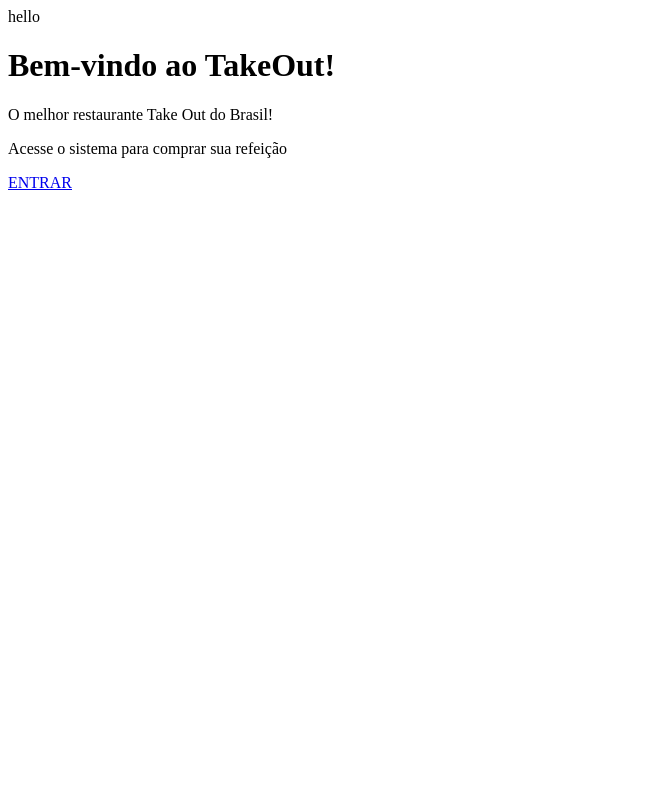
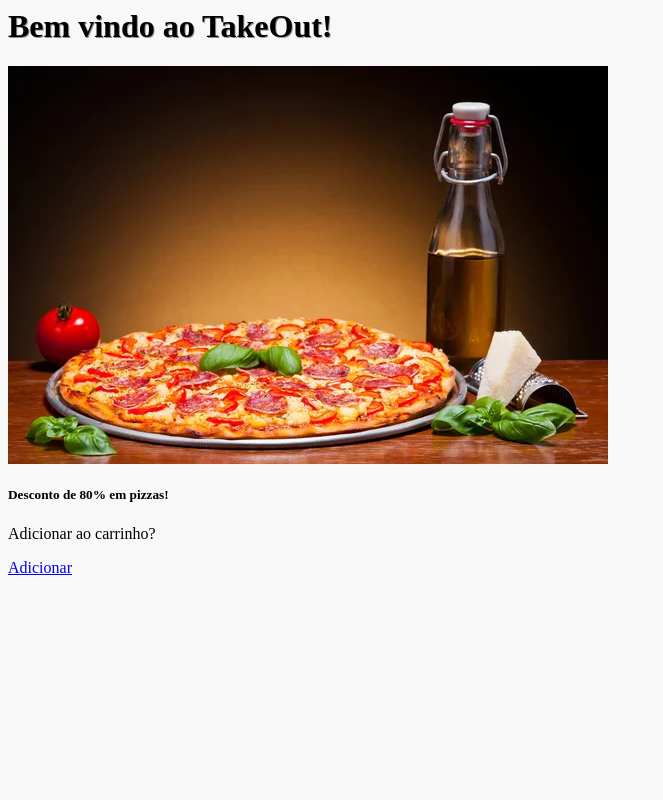
Before and after one commit to Joviviz/Site-Restaurante-Take-Out, a Flask app: template app/views/home.html in a window 1280 px wide. Shown: the whole page, without its empty margins (0-663 px from the left). Run offline with Flask 3, Linux system fonts and the light colour scheme; the template is opened without the code that fills it, so the values that code supplies are empty.

Commit message:
arquivo sobre front-back, melhorias navbar, home.html 40%

```diff
--- a/app/views/home.html
+++ b/app/views/home.html
@@ -1,11 +1,22 @@
 <link href="/app/views/static/css/home.css" rel="stylesheet" />
 
 <ng-include src="'views/templates/navbar.html'"></ng-include>
-hello
+
+<h1 class="bemvindo-h1">Bem vindo ao TakeOut!</h1>
 
 <div class="container mt-5">
-    <h1>Bem-vindo ao TakeOut!</h1>
-    <p>O melhor restaurante Take Out do Brasil!</p>
-    <p>Acesse o sistema para comprar sua refeição</p>
-    <a href="#!login" class="btn btn-primary">ENTRAR</a>
+
+    <!--BACKEND - Lista de Ofertas a ser carregada-->
+  <div class="card" style="width: 18rem">
+    <img src="/app/views/static/imgs/pizza-template.jpeg" class="card-img-top" alt="..." />
+    <div class="card-body">
+      <h5 class="card-title">Desconto de 80% em pizzas!</h5>
+      <p class="card-text">
+        Adicionar ao carrinho?
+      </p>
+      <a href="#" class="btn btn-primary">Adicionar</a>
+    </div>
+  </div>
+
+
 </div>
--- a/app/views/login.html
+++ b/app/views/login.html
@@ -1,6 +1,7 @@
 <!-- Stylesheet-->
 <link href="/app/views/static/css/loginRegister.css" rel="stylesheet" />
 
+<!--BACKEND - LOGIN-->
 <div class="form-container" ng-controller="AuthController">
   <h3 class="form-title">Entrar na Conta</h3>
   <div class="input-wrap">
--- a/app/views/register.html
+++ b/app/views/register.html
@@ -1,6 +1,7 @@
 <!-- Stylesheet-->
 <link href="/app/views/static/css/loginRegister.css" rel="stylesheet" />
 
+<!--BACKEND - REGISTRO-->
 <div class="form-container">
   <h3 class="form-title">Registrar Conta</h3>
   <div class="input-wrap">
--- a/app/views/static/css/home.css
+++ b/app/views/static/css/home.css
@@ -0,0 +1,19 @@
+:root{
+    --backgroud-white: #fff;
+    --the-red:#E74C3C;
+    --leaf-green:#27AE60;
+    --brownbrown:#5D4037;
+    --goldgold:#DAA520;
+}
+
+body{
+    background-color: #F8F8F8 !important;
+}
+
+
+.bemvindo-h1 {
+    font-weight: bold;
+    color: #000000;
+    text-shadow: 1px 1px #8e8e8e;
+    margin-right: 20px;
+}
```
Also changed, not shown: app/views/static/css/navbar.css (+24 -3 lines), app/views/templates/navbar.html (+5 -4 lines), backend.md (added, +5 -0 lines), app/views/static/imgs/pizza-template.jpeg (added).
